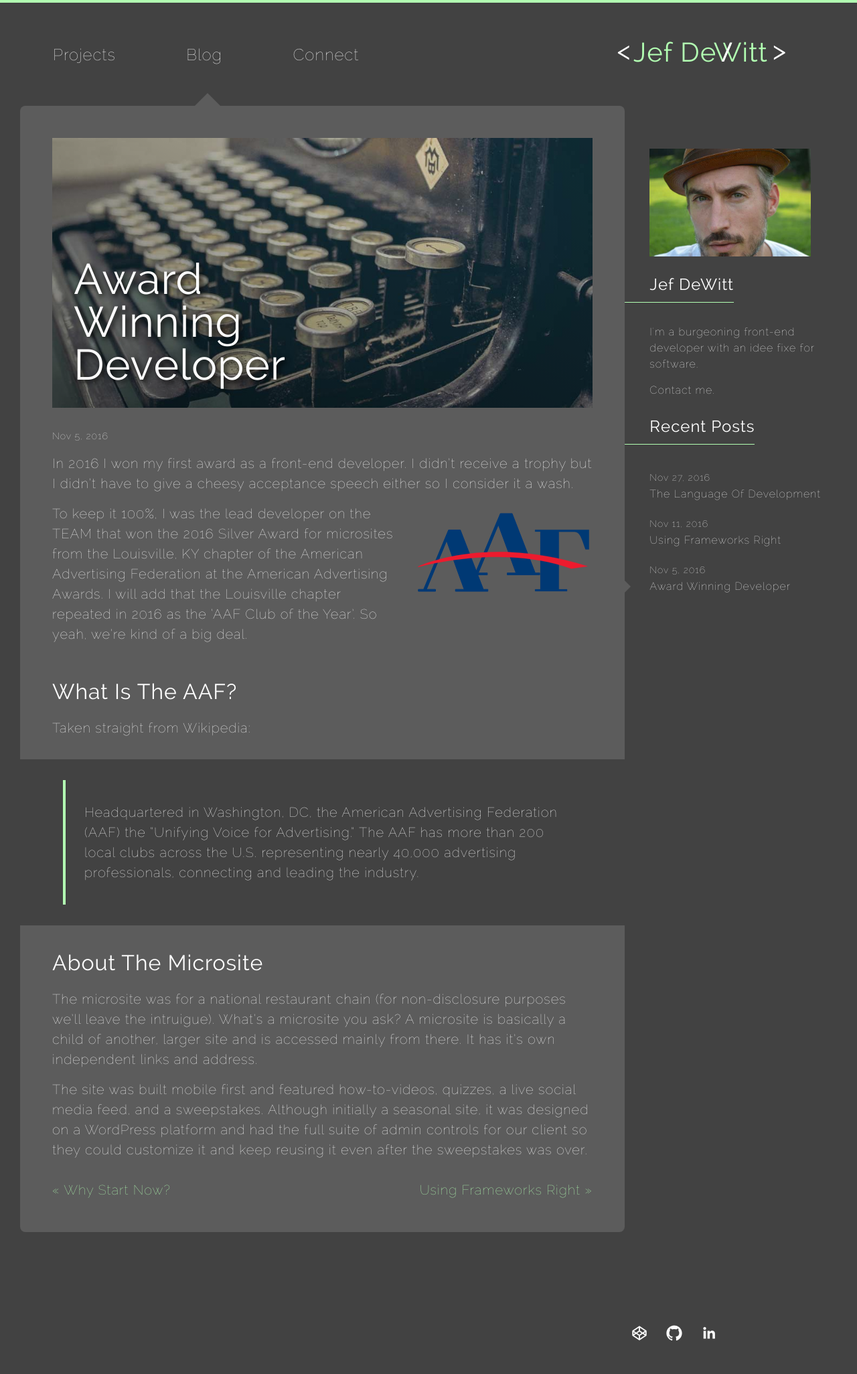
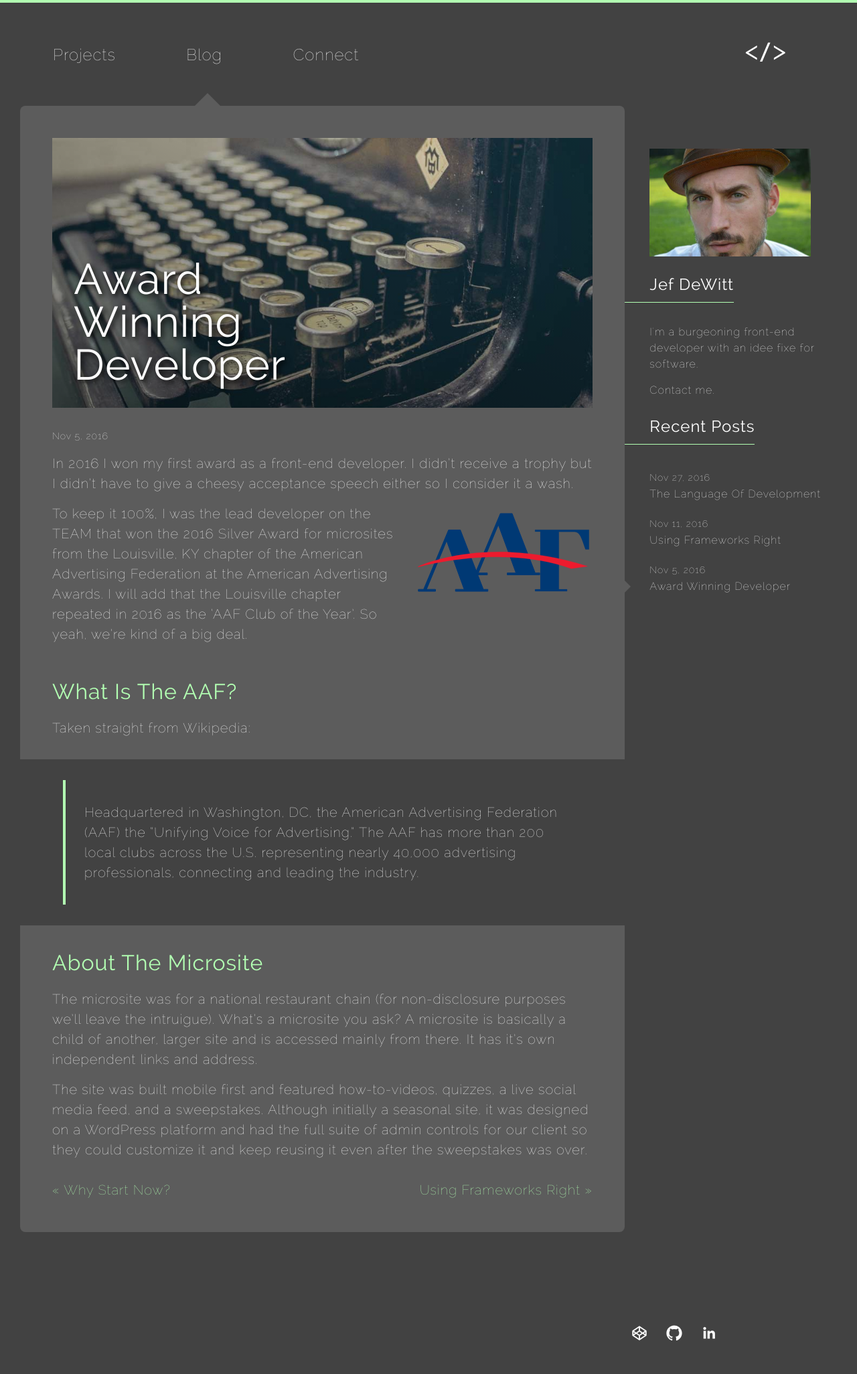
Before and after one commit to jefdewitt/jekyll_portfolio, a Jekyll site: the page built from _posts/2016-11-05-award-winning-developer.markdown, in a window 1280 px wide. Shown: the whole page at 67% size. Built offline with Jekyll 4.4.1, drawn with Linux system fonts in a browser that asks for light colours; nearby versions of some CDN libraries.

Commit message:
more touch screen enhancements

```diff
--- a/_sass/_header.scss
+++ b/_sass/_header.scss
@@ -62,44 +62,42 @@
         -webkit-transform:translate3d(0,0,0);
         white-space: nowrap;
 
-        // &:hover {
-
         .header__slash {
+            position: absolute;
                 left: 61%;
                 transform: skewx(15deg) scalex(1.1);
-                    @include media($desktop, 'max') {
-                        position: absolute;
+            z-index: 2;
+
+            @include media($tablet) {
                 left: 60%;
                 transform: skewx(17deg) scalex(1.1);
-                        z-index: 2;
             }
         }
+
         [class^='header__name'] {
-                    @include media($desktop, 'max') {
             display: inline-block;
             opacity: 1;
         }
-                }
+
         .header__less-than {
-                    @include media($desktop, 'max') {
             margin-right: 3px;
         }
-                }
+
         .header__name--first {
+            color: $lime-green;
             width: 6.25rem;
-                    @include media($desktop, 'max') {
-                        color: $lime-green;
+            @include media($tablet) {
                 width: 7.5rem;
             }
         }
+
         .header__name--last {
+            color: $lime-green;
             width: 4.25rem;
-                    @include media($desktop, 'max') {
-                        color: $lime-green;
+            @include media($tablet) {
                 width: 5.5rem;
             }
         }
-        // }
     }
 
     .header__less-than,
@@ -114,10 +112,42 @@
         bottom: 3px;
     }
 
-    [class^='header__name'] {
+    @include media($desktop) {
+
+        h1 [class^='header__name'] {
             display: inline-block;
             width: 0;
             opacity: 0;
             transition: opacity 1s ease, width .3s ease;
         }
+
+        h1 .header__less-than {
+            margin-right: 1.25rem;
         }
+
+        h1 .header__slash {
+            left: 30%;
+        }
+
+        &:hover {
+
+            h1 .header__less-than {
+                margin-right: 3px;
+            }
+
+            h1 .header__name--first {
+                opacity: initial;
+                width: 7.5rem;
+            }
+
+            h1 .header__slash {
+                left: 60%;
+            }
+
+            h1 .header__name--last {
+                opacity: initial;
+                width: 5.5rem;
+            }
+        }
+    }
+}
--- a/_sass/_posts.scss
+++ b/_sass/_posts.scss
@@ -117,6 +117,7 @@
 
      h2 {
          font-size: 32px;
+         color: $lime-green;
 
          @include media($tablet, 'max') {
              font-size: 28px;
```
Lines whose indentation alone changed are shown as unchanged.
